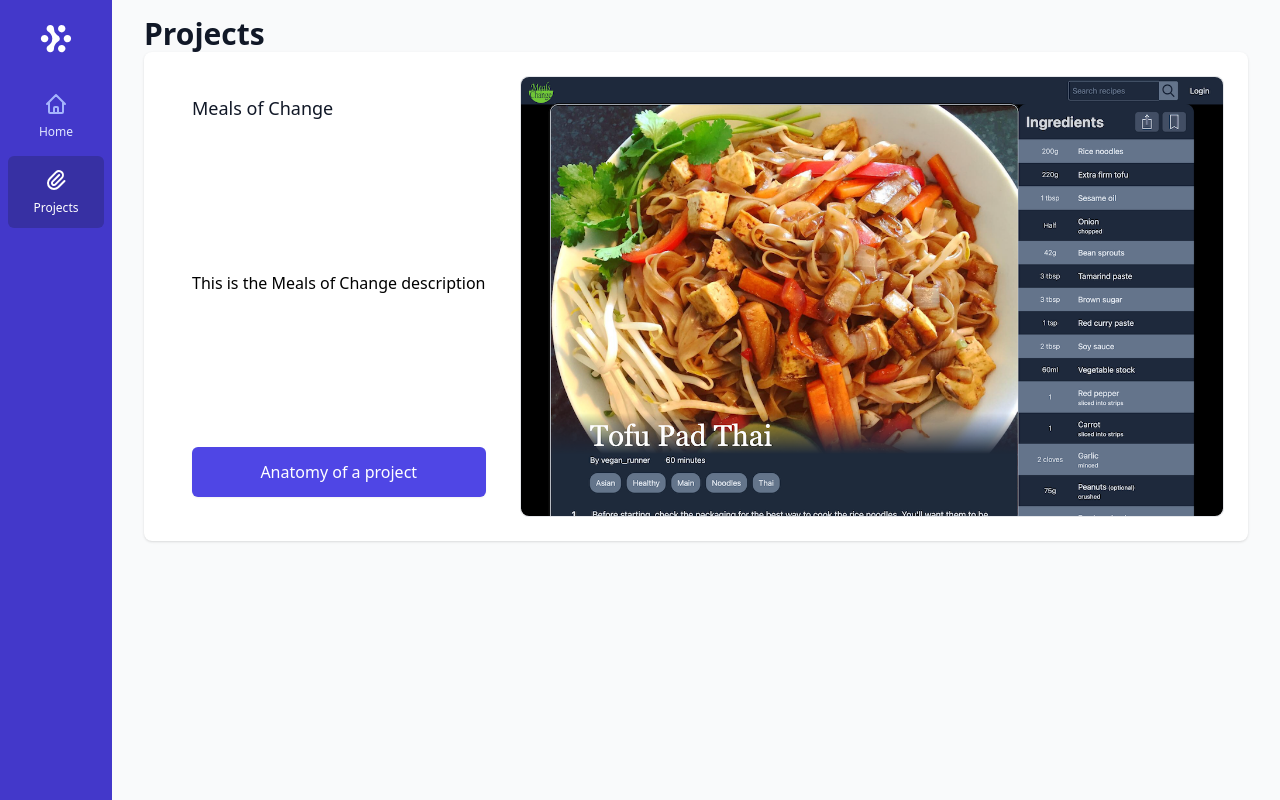
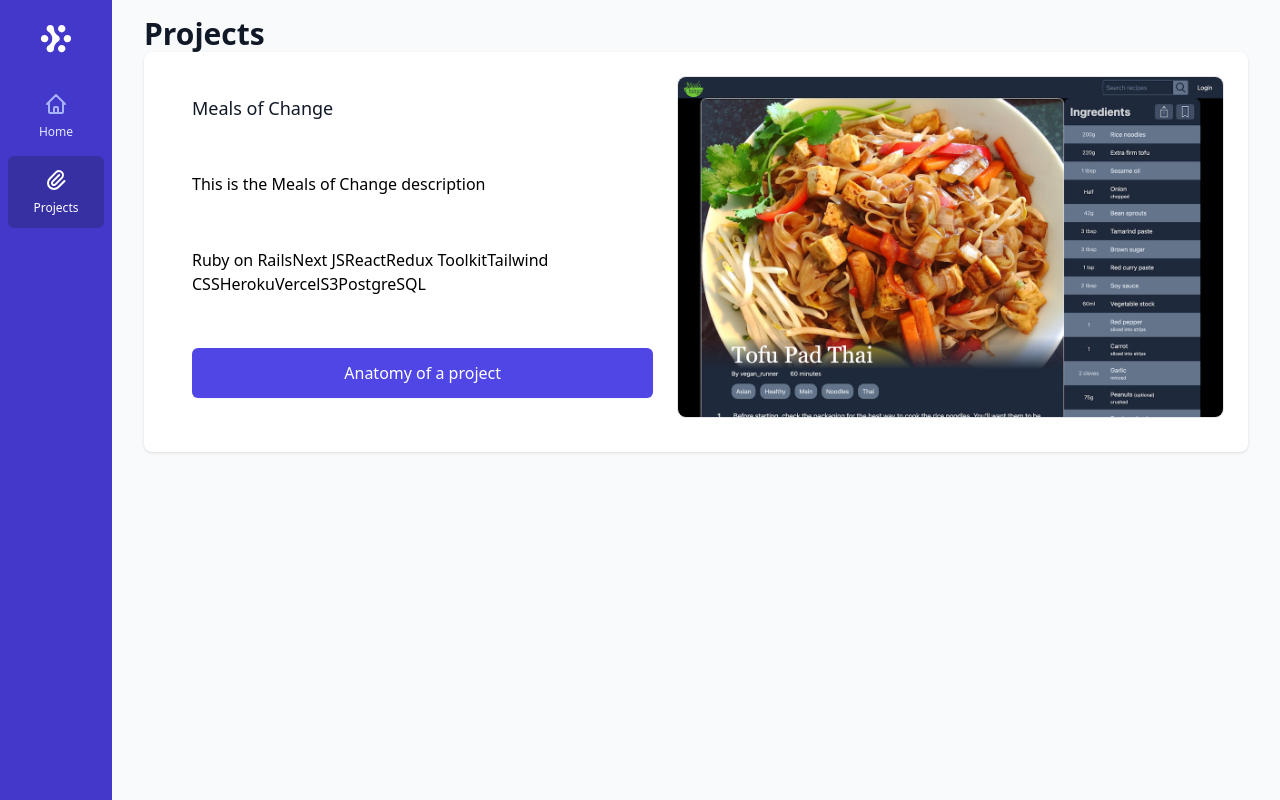
Before and after one commit to jro31/jethro-codes, a Next.js app: page /projects in a window 1280 px wide. Built offline with nearby package versions, Linux system fonts and the light colour scheme; a web font is replaced by a local one.

Commit message:
Add tags section to markdown

```diff
--- a/_articles/projects/meals-of-change.md
+++ b/_articles/projects/meals-of-change.md
@@ -3,8 +3,7 @@ title: 'Meals of Change'
 description: 'This is the Meals of Change description' # TODO - Update this
 coverImage: '/images/meals-of-change.png'
 date: '2020-03-16T05:35:07.322Z' # TODO - Probably change this from 'date' to have two fields 'published' and 'lastUpdated'
-ogImage:
-  url: '/assets/blog/dynamic-routing/cover.jpg' # TODO - Update this (or perhaps delete this section and just use the 'coverImage')
+tags: 'Ruby on Rails, Next JS, React, Redux Toolkit, Tailwind CSS, Heroku, Vercel, S3, PostgreSQL'
 ---
 
 Lorem ipsum dolor sit amet, consectetur adipiscing elit, sed do eiusmod tempor incididunt ut labore et dolore magna aliqua. Praesent elementum facilisis leo vel fringilla est ullamcorper eget. At imperdiet dui accumsan sit amet nulla facilities morbi tempus. Praesent elementum facilisis leo vel fringilla. Congue mauris rhoncus aenean vel. Egestas sed tempus urna et pharetra pharetra massa massa ultricies.
--- a/components/ui/Card.js
+++ b/components/ui/Card.js
@@ -2,7 +2,7 @@ import Link from 'next/link';
 import Button from './Button';
 
 const Card = props => {
-  const { title, description, slug, coverImage } = props.cardDetails;
+  const { title, description, slug, coverImage, tags } = props.cardDetails;
 
   return (
     <div className='bg-white overflow-hidden shadow sm:rounded-lg md:min-h-[50vh]'>
@@ -10,6 +10,11 @@ const Card = props => {
         <div className='flex flex-col justify-between px-4 py-5 sm:px-6'>
           <h2 className='text-lg leading-6 font-medium text-gray-900'>{title}</h2>
           <div>{description}</div>
+          <div>
+            {tags.split(', ').map(tag => (
+              <span key={`${tag}-tag`}>{tag}</span>
+            ))}
+          </div>
           <Link href={`${props.containingFolder}/${slug}`} passHref>
             <Button>Anatomy of a project</Button>
           </Link>
--- a/hooks/useSectionDetails.js
+++ b/hooks/useSectionDetails.js
@@ -19,8 +19,7 @@ const useSectionDetails = () => {
           icon: PaperClipIcon,
         };
       default:
-        return {};
-      // throw new Error(`Unrecognised section name '${sectionName}' passed to useSectionDetails`);
+        throw new Error(`Unrecognised section name '${sectionName}' passed to useSectionDetails`);
     }
   };
 
--- a/pages/projects/[slug].js
+++ b/pages/projects/[slug].js
@@ -8,7 +8,7 @@ const Project = ({ project }) => {
   return (
     <article>
       <Head>
-        {/* TODO - Add meta tags */}
+        {/* TODO - Add meta tags; use tags as keywords */}
         <title>{project.title} | Anatomy of a Project</title>
       </Head>
       <div dangerouslySetInnerHTML={{ __html: project.content }} />
@@ -21,7 +21,7 @@ export default Project;
 export const getStaticProps = async ({ params }) => {
   const project = getArticleBySlug(
     params.slug,
-    ['title', 'date', 'slug', 'content', 'ogImage', 'coverImage'],
+    ['title', 'date', 'slug', 'content', 'coverImage', 'tags'],
     projectsContainingFolder
   );
   const content = await markdownToHtml(project.content || '');
--- a/pages/projects/index.js
+++ b/pages/projects/index.js
@@ -21,7 +21,7 @@ export default Projects;
 
 export const getStaticProps = async () => {
   const allProjects = getArticles(
-    ['title', 'description', 'slug', 'coverImage'],
+    ['title', 'description', 'slug', 'coverImage', 'tags'],
     projectsContainingFolder
   ); // NICETOHAVE - Is there a way to generate the containing folder ('projects') programatically?
 
```
